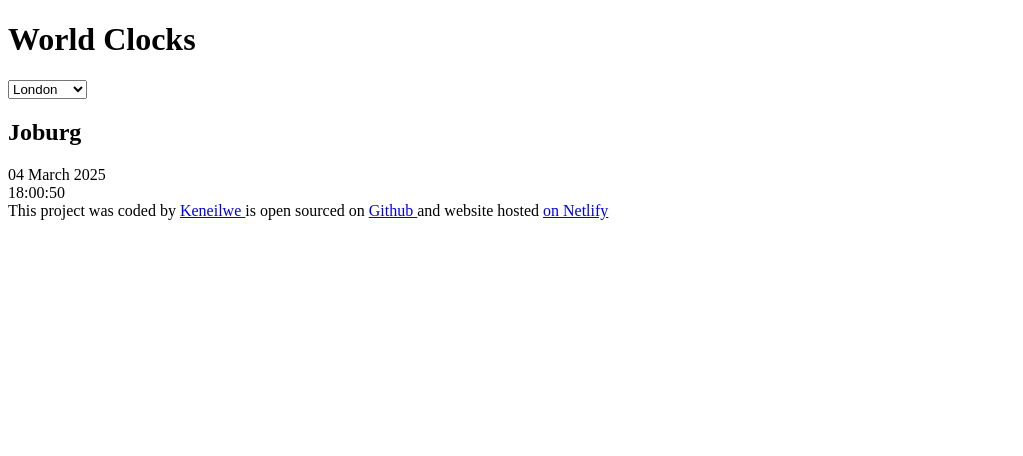
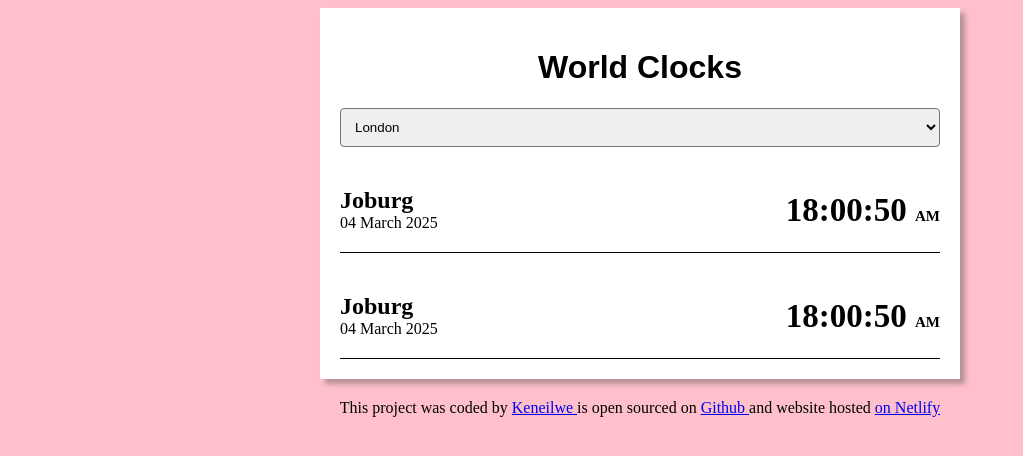
Before and after one commit to KeneilweD/World-clock-Project, a plain HTML site: page index.html in a window 1280 px wide. Shown: the whole page, without its empty margins (0-1023 px from the left). Drawn offline with nearby package versions, Linux system fonts and the light colour scheme.

Commit message:
styled with css

```diff
--- a/css/styles.css
+++ b/css/styles.css
@@ -0,0 +1,42 @@
+body {
+  background: pink;
+}
+.container {
+  padding: 20px;
+  max-width: 600px;
+  margin: 0 auto;
+  background: white;
+  box-shadow: 5px 5px 5px rgba(73, 72, 72, 0.4);
+}
+h1 {
+  text-align: center;
+  font-family: sans-serif;
+}
+h2 {
+  margin: 20px 0 0 0;
+}
+select {
+  display: block;
+  width: 100%;
+  border-radius: 4px;
+  padding: 10px;
+}
+.city {
+  display: flex;
+  justify-content: space-between;
+  border-bottom: 1px solid;
+  padding: 20px 0;
+}
+.time {
+  font-size: 33px;
+  font-weight: bold;
+  margin-top: 25px;
+}
+.time small {
+  font-size: 15px;
+}
+footer {
+  margin-top: 10px;
+  padding: 10px;
+  text-align: center;
+}
--- a/index.html
+++ b/index.html
@@ -8,6 +8,7 @@
     <title>World Clock</title>
   </head>
   <body>
+    <div class="container">
       <h1>World Clocks</h1>
 
       <select name="" id="">
@@ -16,19 +17,30 @@
         <option value="">France</option>
         <option value="">New York</option>
       </select>
+
       <div class="city">
+        <div>
           <h2>Joburg</h2>
           <div class="date">04 March 2025</div>
-      <div class="time">18:00:50</div>
         </div>
-
+        <div class="time">18:00:50 <small>AM</small></div>
+      </div>
+      <div class="city">
+        <div>
+          <h2>Joburg</h2>
+          <div class="date">04 March 2025</div>
+        </div>
+        <div class="time">18:00:50 <small>AM</small></div>
+      </div>
+    </div>
     <footer>
       This project was coded by
       <a href="https://github.com/KeneilweD">Keneilwe </a>is open sourced on
-      <a href="https://github.com/KeneilweD/World-clock-Project">Github </a> and
-      website hosted
+      <a href="https://github.com/KeneilweD/World-clock-Project">Github </a>
+      and website hosted
       <a href="https://world-clocki.netlify.app/">on Netlify</a>
     </footer>
+
     <script src="javasc/index.js"></script>
   </body>
 </html>
```
Lines whose indentation alone changed are shown as unchanged.
